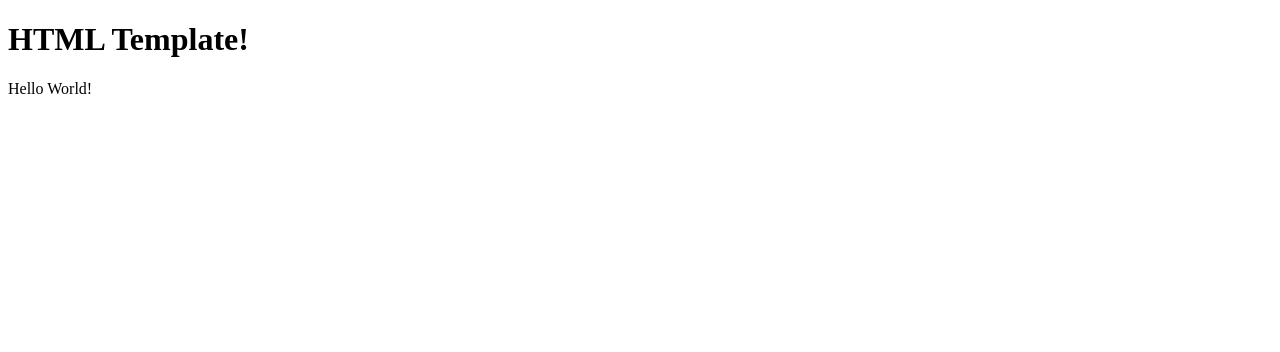
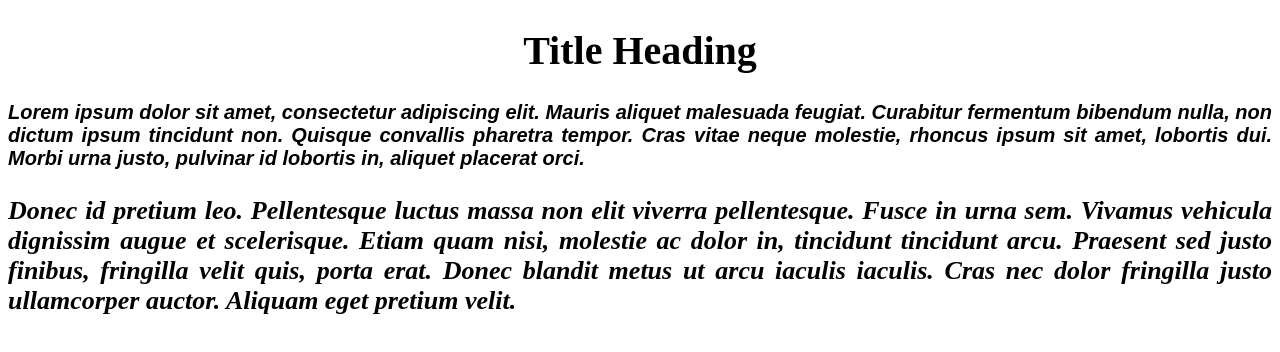
Before and after one commit to Bodera/DjangoBootcamp, a plain HTML site: page WebPythonDjango/CSS Plus/Part1_Fonts.html in a window 1280 px wide. Drawn offline with Linux system fonts and the light colour scheme.

Commit message:
Aprendi a manipular fontes

```diff
--- a/WebPythonDjango/CSS Plus/Part1_Fonts.css
+++ b/WebPythonDjango/CSS Plus/Part1_Fonts.css
@@ -0,0 +1,33 @@
+/*
+Here I change the size of all my characters inside body tag
+*/
+body{
+    font-size: 20px;
+}
+/*
+Keep in mind that not every OS will have all kind of fonts
+*/
+#titleHeading{
+    text-align: center;
+    font-family: "Times New Roman";
+}
+/*
+Definindo o estilo dos meus parágrafos
+*/
+p{
+    font-style: oblique;
+    font-weight: bold;
+    text-align: justify;
+}
+/*
+Another way to set fonts
+*/
+#firstParagraph{
+    font-family: fantasy;
+}
+/*
+Atributo em, aqui basicamente manipulo o tamanho fixado na tag body
+*/
+#secondParagraph{
+    font-size: 1.3em;
+}
--- a/WebPythonDjango/CSS Plus/Part1_Fonts.html
+++ b/WebPythonDjango/CSS Plus/Part1_Fonts.html
@@ -6,12 +6,17 @@
 	<title> HTML Template </title>
 	<meta name="viewport" content="width=device-width, initial-scale=1.0">
 	<meta http-equiv="X-UA-Compatible" content="ie=edge">
+    <link rel="stylesheet" href="Part1_Fonts.css">
 </head>
 
 <body>
 
-	<h1> HTML Template! </h1>
-	<p> Hello World! </p>
+	<h1 id="titleHeading"> Title Heading </h1>
+
+	<p id="firstParagraph">Lorem ipsum dolor sit amet, consectetur adipiscing elit. Mauris aliquet malesuada feugiat. Curabitur fermentum bibendum nulla, non dictum ipsum tincidunt non. Quisque convallis pharetra tempor. Cras vitae neque molestie, rhoncus ipsum sit amet, lobortis dui. Morbi urna justo, pulvinar id lobortis in, aliquet placerat orci.</p>
+
+    <p id="secondParagraph"> Donec id pretium leo. Pellentesque luctus massa non elit viverra pellentesque. Fusce in urna sem. Vivamus vehicula dignissim augue et scelerisque. Etiam quam nisi, molestie ac dolor in, tincidunt tincidunt arcu. Praesent sed justo finibus, fringilla velit quis, porta erat. Donec blandit metus ut arcu iaculis iaculis. Cras nec dolor fringilla justo ullamcorper auctor. Aliquam eget pretium velit.</p>
+
 </body>
 
 </html>
```
